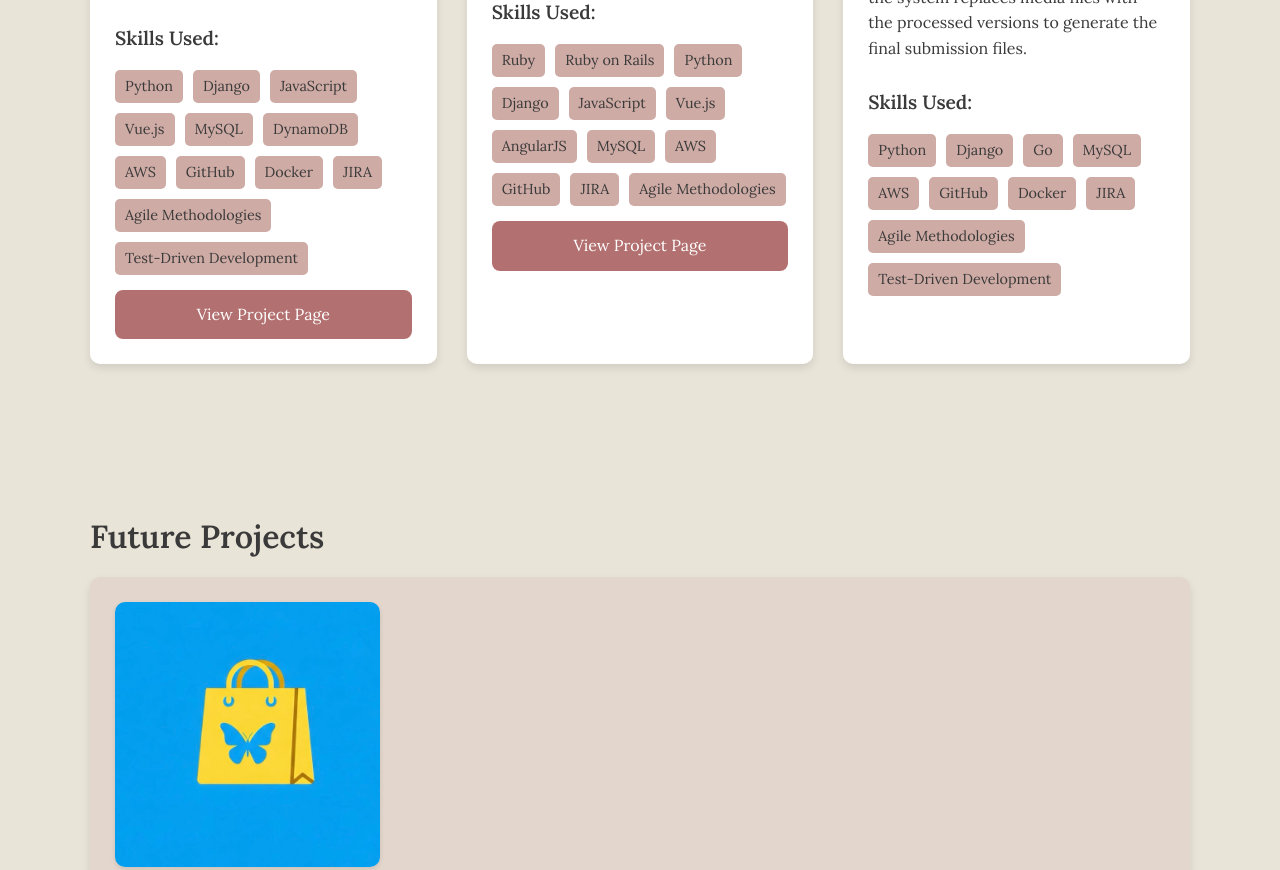
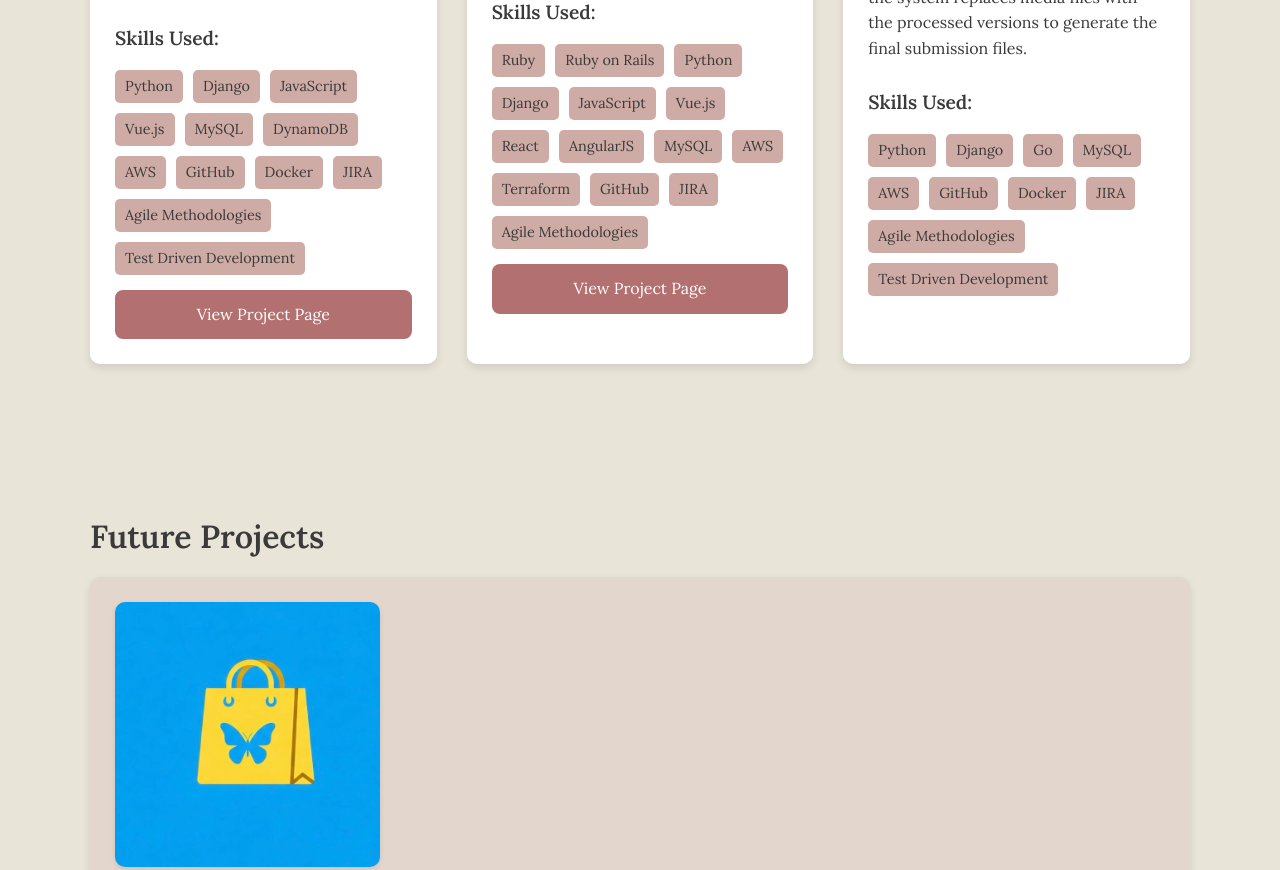
Before and after one commit to shohei-akmt/Shohei-akmt.github.io, a plain HTML site: page index.html in a window 1280 px wide. Shown: the part 1740-2610 px from the top of the page. Drawn offline with nearby package versions, Linux system fonts and the light colour scheme.

Commit message:
modified project skills

```diff
--- a/index.html
+++ b/index.html
@@ -65,7 +65,7 @@
                         <li>Docker</li>
                         <li>JIRA</li>
                         <li>Agile Methodologies</li>
-                        <li>Test-Driven Development</li>
+                        <li>Test Driven Development</li>
                     </ul>
                     <a href="https://solutions.hakuhodody-one.co.jp/seil" class="project-link" target="_blank" rel="noopener noreferrer">View Project Page</a>
                 </div>
@@ -82,9 +82,11 @@
                         <li>Django</li>
                         <li>JavaScript</li>
                         <li>Vue.js</li>
+                        <li>React</li>
                         <li>AngularJS</li>
                         <li>MySQL</li>
                         <li>AWS</li>
+                        <li>Terraform</li>
                         <li>GitHub</li>
                         <li>JIRA</li>
                         <li>Agile Methodologies</li>
@@ -107,7 +109,7 @@
                         <li>Docker</li>
                         <li>JIRA</li>
                         <li>Agile Methodologies</li>
-                        <li>Test-Driven Development</li>
+                        <li>Test Driven Development</li>
                     </ul>
                 </div>
                 <!-- Add more projects here -->
@@ -170,7 +172,7 @@
                         <li>Docker</li>
                         <li>JIRA</li>
                         <li>Agile Methodologies</li>
-                        <li>Test-Driven Development</li>
+                        <li>Test Driven Development</li>
                     </ul>
                 </div>
                 <div class="soft-skills">
```
